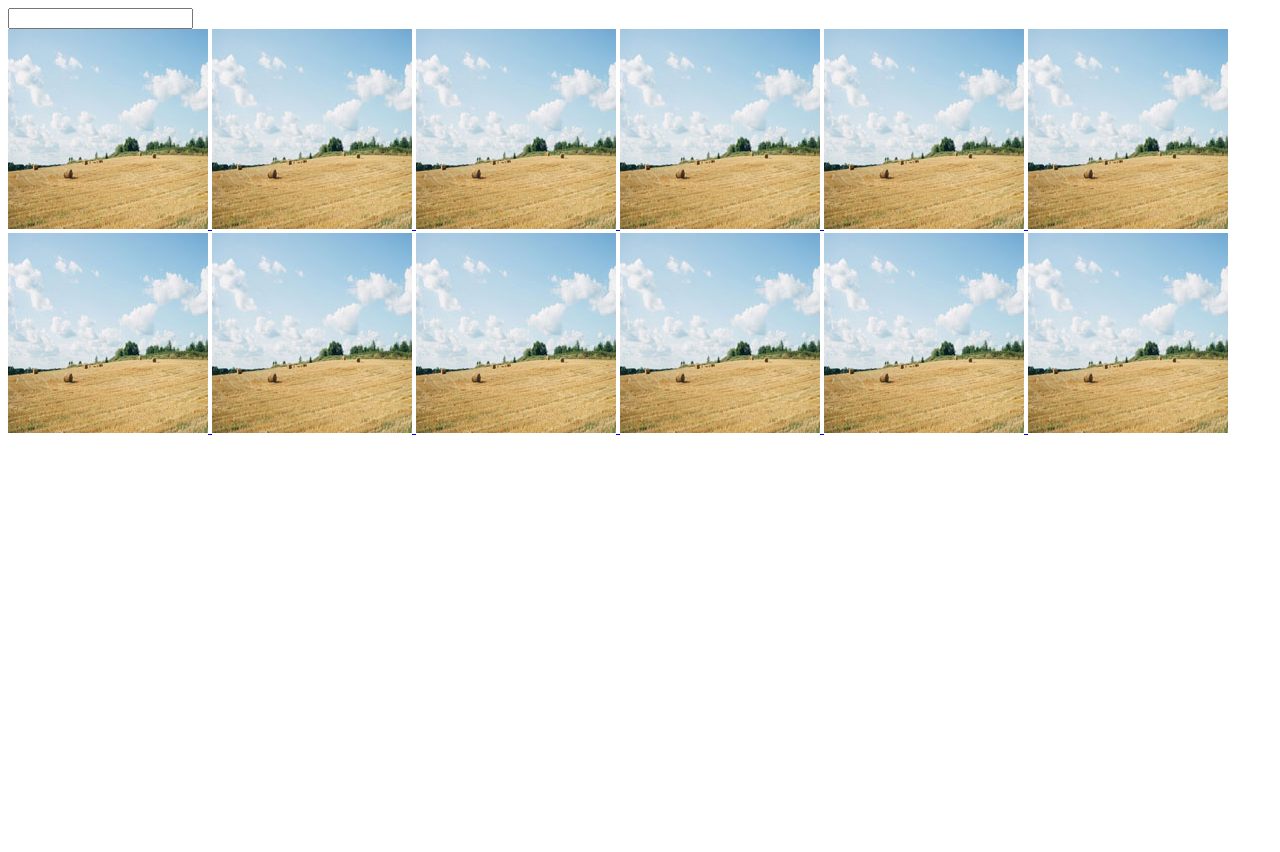
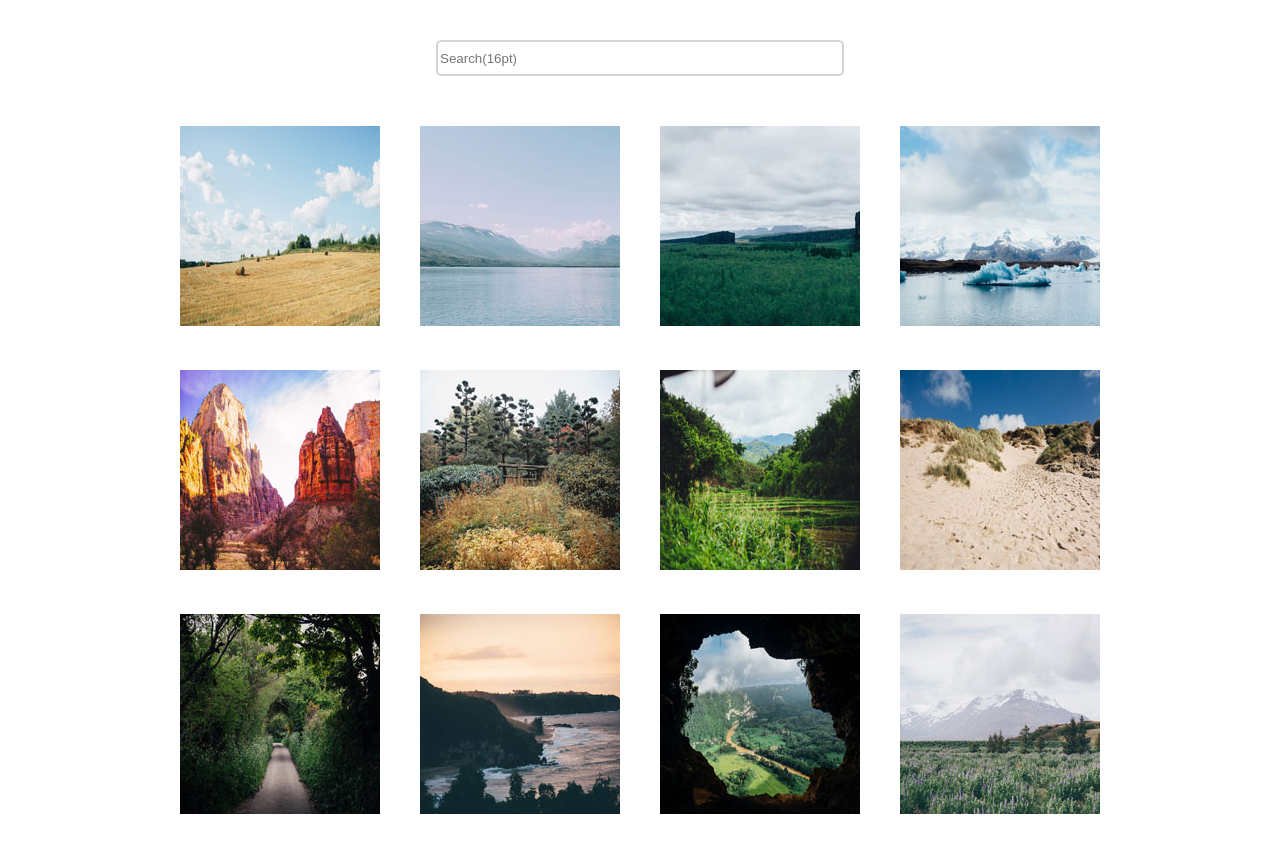
Before and after one commit to kris-fricks/techdegree-project-5, a plain HTML site: page index.html in a window 1280 px wide. Before the commit the page ends 800 px from the top, so only its background shows below. Drawn offline with Linux system fonts and the light colour scheme.

Commit message:
more html

```diff
--- a/css/style.css
+++ b/css/style.css
@@ -0,0 +1,52 @@
+/* ------------------------ */
+/* ------Base Styles-------- */
+/* -------------------------*/
+
+body {
+    margin: auto;
+    color: lightgray;
+}
+
+
+
+
+
+
+/* ------------------------ */
+/* ------Search Box-------- */
+/* -------------------------*/
+
+.search {
+    display: flex;
+    justify-content: center;
+}
+
+#search {
+
+    height: 30px;
+    width: 400px;
+    margin-top: 40px;
+    margin-bottom: 30px;
+    border: 2px solid lightgray;
+    border-radius: .4em;
+}
+
+/* ------------------------ */
+/* ------Gallery----------- */
+/* -------------------------*/
+
+
+.gallery {
+    max-width: 1024px;
+    margin: auto;
+    display: flex;
+    flex-direction: row;
+    justify-content: center;
+    flex-wrap: wrap;
+    margin-bottom: 20px;
+
+}
+
+img {
+    padding: 20px;
+}
--- a/index.html
+++ b/index.html
@@ -7,54 +7,66 @@
         <link rel="stylesheet" href="css/style.css">
 
     </head>
+
     <body>
         <main>
-            <input>
+            <div class="search">
+                <input type="text" id="search" name="user_search" placeholder="Search(16pt)">
 
-            </input>
+                </input>
+            </div>
             <section class="gallery">
-                <a href="photos/01.jpg"><img src="photos/thumbnails/01.jpg" alt="">
+
+                <a href="photos/01.jpg"><img src="photos/thumbnails/01.jpg" alt=""></a>
+
+                <a href="photos/02.jpg"><img src="photos/thumbnails/02.jpg" alt="">
 
                 </a>
-                <a href="photos/01.jpg"><img src="photos/thumbnails/01.jpg" alt="">
+
+                <a href="photos/03.jpg"><img src="photos/thumbnails/03.jpg" alt="">
 
                 </a>
-                <a href="photos/01.jpg"><img src="photos/thumbnails/01.jpg" alt="">
+
+                <a href="photos/04.jpg"><img src="photos/thumbnails/04.jpg" alt="">
 
                 </a>
-                <a href="photos/01.jpg"><img src="photos/thumbnails/01.jpg" alt="">
+
+                <a href="photos/05.jpg"><img src="photos/thumbnails/05.jpg" alt="">
 
                 </a>
-                <a href="photos/01.jpg"><img src="photos/thumbnails/01.jpg" alt="">
+
+                <a href="photos/06.jpg"><img src="photos/thumbnails/06.jpg" alt="">
 
                 </a>
-                <a href="photos/01.jpg"><img src="photos/thumbnails/01.jpg" alt="">
+
+                <a href="photos/07.jpg"><img src="photos/thumbnails/07.jpg" alt="">
 
                 </a>
-                <a href="photos/01.jpg"><img src="photos/thumbnails/01.jpg" alt="">
+
+                <a href="photos/08.jpg"><img src="photos/thumbnails/08.jpg" alt="">
 
                 </a>
-                <a href="photos/01.jpg"><img src="photos/thumbnails/01.jpg" alt="">
+
+                <a href="photos/09.jpg"><img src="photos/thumbnails/09.jpg" alt="">
 
                 </a>
-                <a href="photos/01.jpg"><img src="photos/thumbnails/01.jpg" alt="">
+
+                <a href="photos/10.jpg"><img src="photos/thumbnails/10.jpg" alt="">
 
                 </a>
-                <a href="photos/01.jpg"><img src="photos/thumbnails/01.jpg" alt="">
+
+                <a href="photos/11.jpg"><img src="photos/thumbnails/11.jpg" alt="">
 
                 </a>
-                <a href="photos/01.jpg"><img src="photos/thumbnails/01.jpg" alt="">
 
-                </a>
-                <a href="photos/01.jpg"><img src="photos/thumbnails/01.jpg" alt="">
+                <a href="photos/12.jpg"><img src="photos/thumbnails/12.jpg" alt="">
 
                 </a>
 
             </section>
-
-
         </main>
-
-
+        <script></script>
+        <script></script>
+        <script></script>
     </body>
 </html>
```
